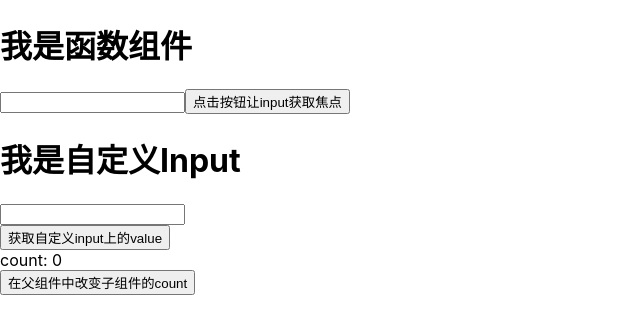
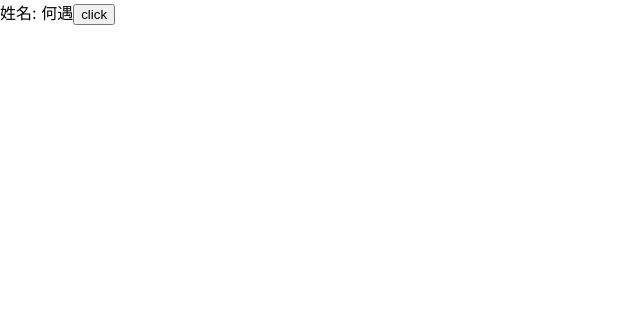
Before and after one commit to react-low-code/theory, a React (Create React App) app in the folder react-demo/: page / in a window 1280 px wide. Shown: the top 334 px of the page, without its empty margins (0-640 px from the left). Built offline with nearby package versions, Linux system fonts and the light colour scheme.

Commit message:
高阶组件

```diff
--- a/react-demo/src/App.tsx
+++ b/react-demo/src/App.tsx
@@ -6,7 +6,8 @@ import './App.scss'
 // import Immutable from './pages/immutable';
 // import ClassComponent from './pages/component';
 // import GetDerivedStateFromProps from './pages/getDerivedStateFromProps';
-import RefUse from './pages/ref'
+// import RefUse from './pages/ref'
+import UserDetail from './pages/HOC'
 
 function App() {
   return (
@@ -18,7 +19,11 @@ function App() {
           title='title'
         /> */}
         {/* <GetDerivedStateFromProps /> */}
-        <RefUse/>
+        {/* <RefUse/> */}
+        <UserDetail
+          name='何遇'
+          loading={false}
+        />
     </div>
   );
 }
--- /dev/null
+++ b/react-demo/src/pages/HOC/PrintLog.tsx
@@ -0,0 +1,18 @@
+import React from 'react'
+
+interface Props {
+    loading: boolean
+}
+
+export default function WithPrintLog<P extends {}>(InnerComponent: React.ComponentType<P>) {
+    return class extends React.Component<P & Props, never> {
+        componentDidMount() {
+            console.log('我被装载了')
+        }
+
+        render() {
+            const {loading, ...props} = this.props
+            return (loading ? <div>loading...</div> : <InnerComponent {...(props as P)}/>)
+        }
+    }
+}
--- /dev/null
+++ b/react-demo/src/pages/HOC/SubmitLog.tsx
@@ -0,0 +1,18 @@
+import React from 'react'
+
+export interface InjectedProps {
+    submitLog: (data: string) => void
+}
+
+export function WithSubmitLog<P extends InjectedProps>(InnerComponent: React.ComponentType<P>) {
+    return class extends React.Component<Omit<P, keyof InjectedProps>, never> {
+        submitLog = (data: string) => { /**todo*/ }
+        render() {
+            const props = ({
+                ...this.props,
+                submitLog: this.submitLog
+            }) as P
+            return <InnerComponent {...props}/>
+        }
+    }
+}
--- /dev/null
+++ b/react-demo/src/pages/HOC/index.tsx
@@ -0,0 +1,32 @@
+import React from 'react'
+// import WithPrintLog from './PrintLog'
+import {WithSubmitLog, InjectedProps} from './SubmitLog';
+
+
+// interface Props {
+//     name: string
+// }
+
+// function UserDetail(props: Props) {
+//     return (
+//         <div>姓名: {props.name}</div>
+//     )
+// }
+
+interface Props extends InjectedProps {
+    name: string
+}
+
+function UserDetail(props: Props) {
+    const onClick = () => {
+        props.submitLog('click')
+    }
+    return (
+        <div>
+            姓名: {props.name}
+            <button onClick={onClick}> click </button>
+        </div>
+    )
+}
+
+export default WithSubmitLog<Props>(UserDetail)
```
